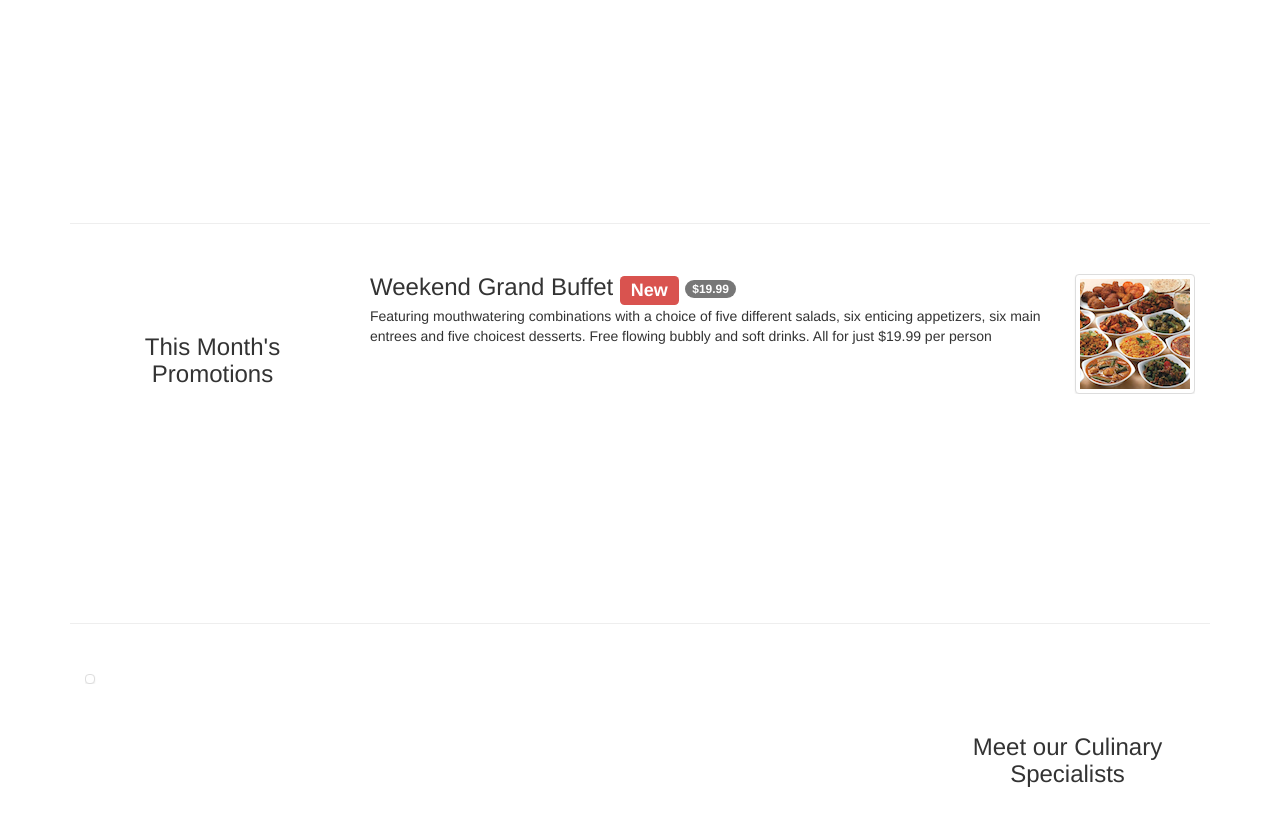
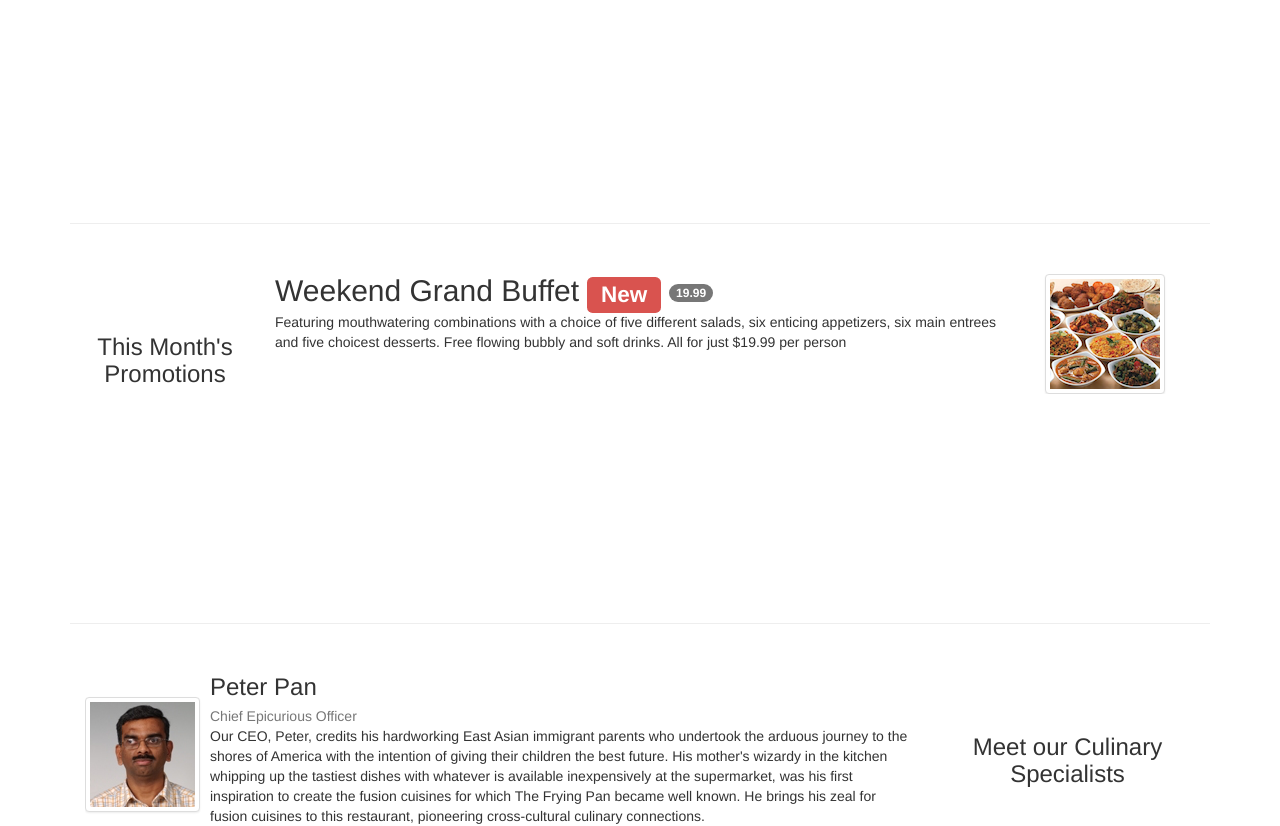
Before and after one commit to eyuel4/Angular-Coursera, a website: page app/index.html in a window 1280 px wide. Shown: the part 635-1461 px from the top of the page. Drawn offline with Linux system fonts and the light colour scheme; some packages are replaced by stand-ins of ours.

Commit message:
Week 3 Assignment Completed everything ready to be submitted

```diff
--- a/app/scripts/controllers.js
+++ b/app/scripts/controllers.js
@@ -72,6 +72,9 @@ angular.module('confusionApp')
 
         var dish= menuFactory.getDish(parseInt($stateParams.id,10));
 
+            $scope.selectedDish = menuFactory.getDish(0);
+
+
         $scope.dish = dish;
 
     }])
@@ -95,13 +98,14 @@ angular.module('confusionApp')
 
 // implement the IndexController and About Controller here
     .controller('IndexController', ['$scope','menuFactory', function($scope, menuFactory){
-        var promotions = menuFactory.getPromotion();
+        var promotions = menuFactory.getPromotion(0);
         $scope.promotions = promotions;
 
     }])
 
     .controller('AboutController', ['$scope', 'corporateFactory',function ($scope, corporateFactory) {
         $scope.leadership = corporateFactory.getLeaders();
+        $scope.leader = corporateFactory.getLeader(0);
 
     }])
 
--- a/app/scripts/services.js
+++ b/app/scripts/services.js
@@ -199,8 +199,8 @@ angular.module('confusionApp')
 
         // implement a function named getPromotion
         // that returns a selected promotion.
-        this.getPromotion = function () {
-            return promotions[0];
+        this.getPromotion = function (index) {
+            return promotions[index];
         };
 
 
--- a/app/views/home.html
+++ b/app/views/home.html
@@ -8,11 +8,15 @@
             <div class="media" ng-controller="DishDetailController">
                 <div class="media-left media-middle">
                     <a href="#">
-                        <img class="media-object" ng-src="{{dish.image}}" alt="">
+                        <img class="media-object" ng-src="{{selectedDish.image}}" alt="">
                     </a>
                 </div>
                 <div class="media-body">
-                    <h4 class="media-heading">Middle algined media</h4>
+                    <h2 class="media-heading">{{selectedDish.name}}
+                        <span class="label label-danger label-xs">{{selectedDish.label}}</span>
+                        <span class="badge">{{selectedDish.price}}</span>
+                    </h2>
+                    <p>{{selectedDish.description}}</p>
                 </div>
             </div>
         </div>
@@ -20,27 +24,31 @@
 
 
     <div class="row row-content">
-        <div class="col-xs-12 col-sm-3">
+        <div class="col-xs-12 col-sm-2">
             <p style="padding:20px;"></p>
             <h3 align=center>This Month's Promotions</h3>
         </div>
-        <div class="col-xs-12 col-sm-9" ng-controller="IndexController">
-            <ul class="media-list">
-                <li class="media">
-                    <div class="media-right pull-right">
-                        <a href="#">
-                            <img class="media-object img-thumbnail" src="images/buffet.png" alt="">
-                        </a>
-                    </div>
-                    <div class="media-body">
-                        <h3 class="media-heading">{{promotions.name}}
-                            <span class="label label-danger label-xs">{{promotions.label}}</span>
-                            <span class="badge">{{promotions.price | currency}}</span>
-                        </h3>
-                        <p>{{promotions.description}}</p>
-                    </div>
-                </li>
-            </ul>
+        <div class="col-xs-12 col-sm-8" ng-controller="IndexController">
+            <div class="media">
+                <div class="media-body">
+
+                    <h2 class="media-heading">{{promotions.name}}
+                        <span class="label label-danger label-xs">{{promotions.label}}</span>
+                        <span class="badge">{{promotions.price}}</span>
+                    </h2>
+                    <p>{{promotions.description}}</p>
+
+                </div>
+            </div>
+        </div>
+        <div class="col-xs-12 col-sm-2">
+            <div class="media">
+                <div class="media-right media-middle">
+                    <a href="#">
+                        <img class="media-object img-thumbnail pull-right" ng-src="{{promotions.image}}" alt="{{promotions.name}}">
+                    </a>
+                </div>
+            </div>
         </div>
     </div>
 
@@ -51,13 +59,13 @@
         </div>
         <div class="col-xs-12 col-sm-9 col-sm-pull-3" ng-controller="AboutController">
             <div class="media">
-                <div class="media-left">
+                <div class="media-left media-middle">
                     <a href="#">
-                        <img class="media-object img-thumbnail" ng-src="{{leader.image}}" alt="">
+                        <img class="media-object img-thumbnail" ng-src="{{leader.image}}" alt="{{leader.name}}">
                     </a>
                 </div>
                 <div class="media-body">
-                    <h3 class="media-heading">{{leader.name}}<span class="text-muted ">  {{leader.designation}}</span></h3>
+                    <h3 class="media-heading">{{leader.name}}</h3> <span class="text-muted ">  {{leader.designation}}</span>
                     <p>{{leader.description}}</p>
                 </div>
             </div>
```
Also changed, not shown: app/views/aboutus.html (+2 -3 lines).
